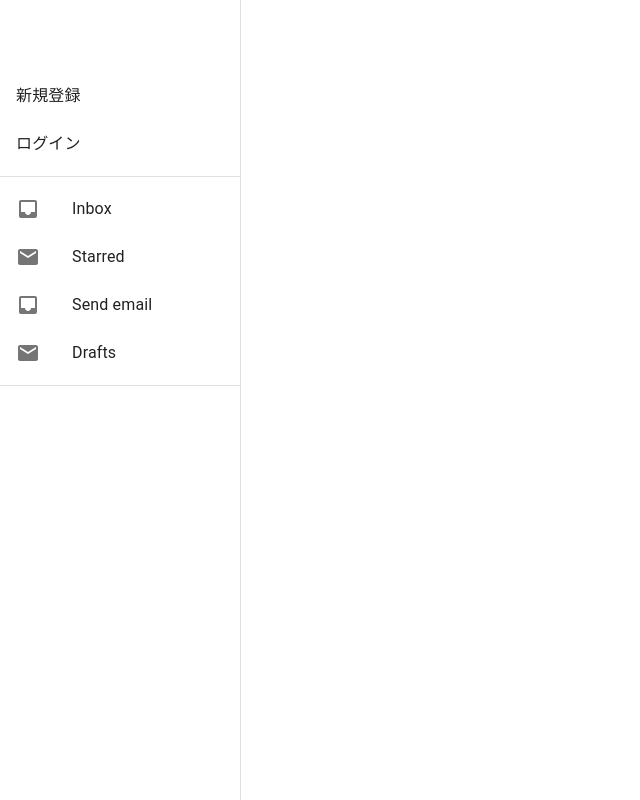
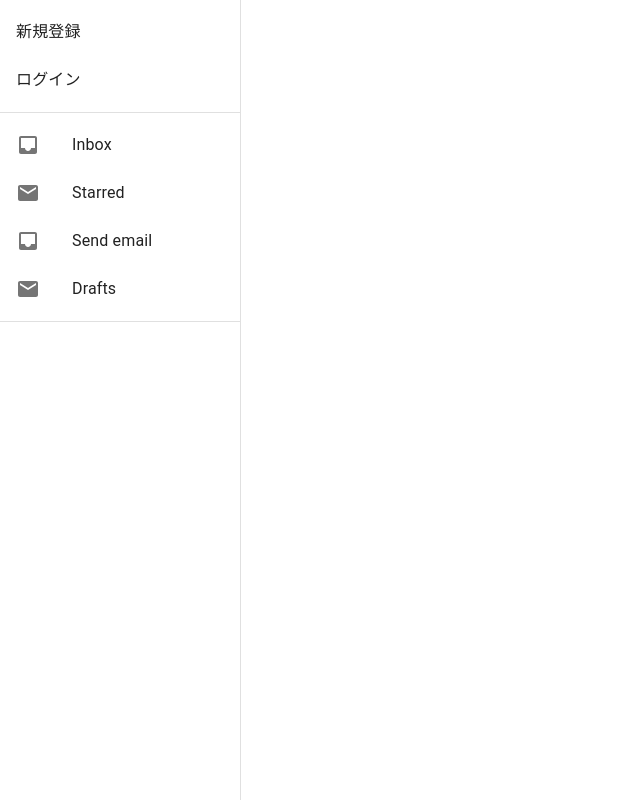
Before and after one commit to tocoteron/engineer-ability-visualizer, a React (Create React App) app in the folder frontend/: page / in a window 1280 px wide. Shown: the whole page, without its empty margins (0-640 px from the left). Built offline with nearby package versions, Linux system fonts and the light colour scheme; no server answers.

Commit message:
Remove verbose dom

```diff
--- a/frontend/src/App.tsx
+++ b/frontend/src/App.tsx
@@ -34,8 +34,6 @@ const useStyles = makeStyles((theme) => ({
   drawerPaper: {
     width: drawerWidth,
   },
-  // necessary for content to be below app bar
-  toolbar: theme.mixins.toolbar,
   content: {
     width: `calc(100% - ${drawerWidth}px)`,
     marginLeft: drawerWidth,
@@ -61,7 +59,6 @@ function App() {
           }}
           anchor="left"
         >
-          <div className={classes.toolbar} />
           <List>
             { !user && (
               <>
```
